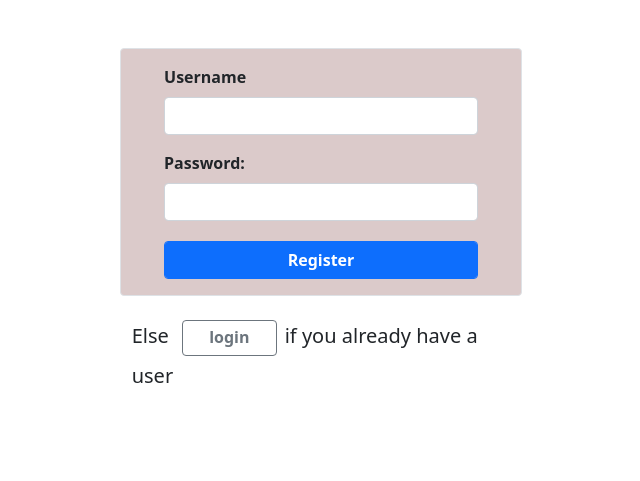
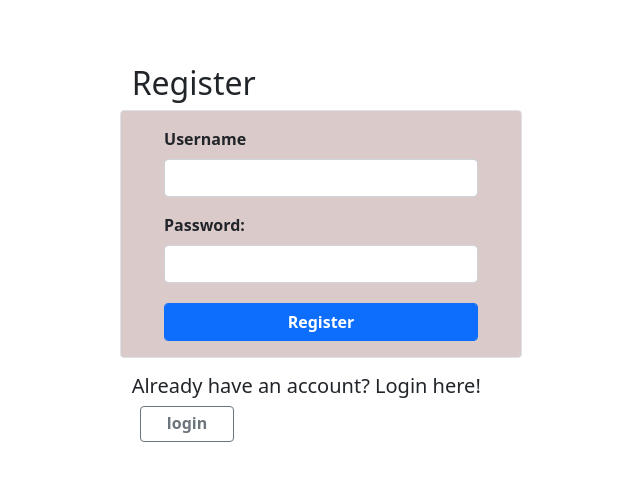
Before and after one commit to glaysa/python-wRESTling-bots, a Flask app: page /register in a window 1280 px wide. Shown: the top 481 px of the page, without its empty margins (307-947 px from the left). Run offline with Flask 2, Linux system fonts and the light colour scheme; some libraries are stand-ins or nearby versions.

Commit message:
updated gui

```diff
--- a/app/templates/profile.html
+++ b/app/templates/profile.html
@@ -12,7 +12,7 @@
             <div class="mt-3 mb-3 bg-light border border-1 rounded col-md-6 row justify-content-center align-items-center">
                 <a href="home" class="col-md-10 btn btn-primary mt-4 mb-3">Home</a>
                 <a href="/logout" class="col-md-10 btn btn-secondary">Logout</a>
-                <form action="/api/user/{{ user.usr_id }}" method="POST" class="col-md-10 btn btn-danger my-3">
+                <form action="/api/user/{{ user.user_id }}" method="POST" class="col-md-10 btn btn-danger my-3">
                     <input type="submit" class="btn text-white" value="Delete Account">
                 </form>
             </div>
--- a/app/templates/register.html
+++ b/app/templates/register.html
@@ -6,6 +6,9 @@
     <div class="container-md h-75 w-50 mt-5">
         <div class="row align-items-center h-100">
             <div class="row">
+                 <div class="col-md-8 mx-auto mt-3 align-items-center">
+                    <h2>Register</h2>
+                </div>
                 <form action="/api/users" method="POST" class="form-group col-md-8 mx-auto border rounded"
                       style="background: #dbcaca">
                     <div class="col-md-10 mt-3 mb-1 mx-auto">
@@ -14,7 +17,7 @@
                     </div>
                     <div class="col-md-10 mt-3 mb-1 mx-auto">
                         <label for="password" class="form-label fw-bolder">Password:</label>
-                        <input name="password" type="password" class="form-control">
+                        <input name="password" id="password" type="password" class="form-control">
                     </div>
                     <div class="col-md-10 mx-auto">
                         <input id="register" type="submit" value="Register"
@@ -22,10 +25,9 @@
                     </div>
                 </form>
                 <div class="col-md-8 mx-auto mt-3 align-items-center">
-                    <h5>Else
+                    <h5>Already have an account? Login here!
                         <a href="login" class="px-auto pt-1 m-2 w-25 fw-bolder btn btn-outline-secondary btn-s"
-                           style="text-decoration: none;">login</a>if
-                        you already have a user
+                           style="text-decoration: none;">login</a>
                     </h5>
                 </div>
             </div>
```
Also changed, not shown: app/templates/login.html (+4 -4 lines).
